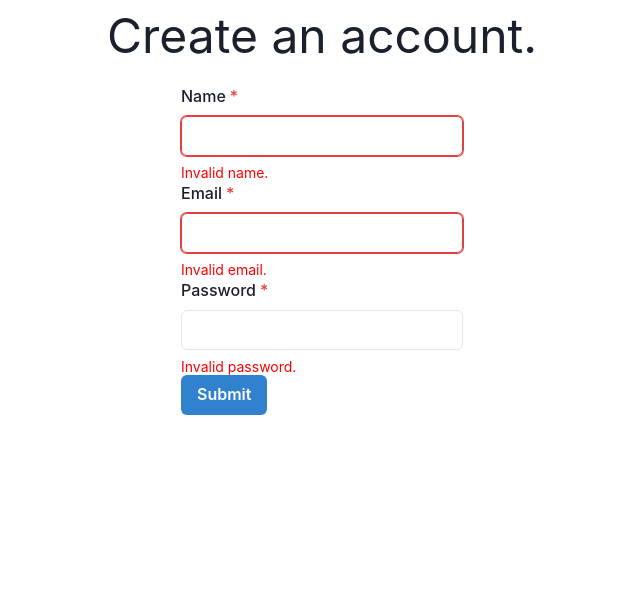
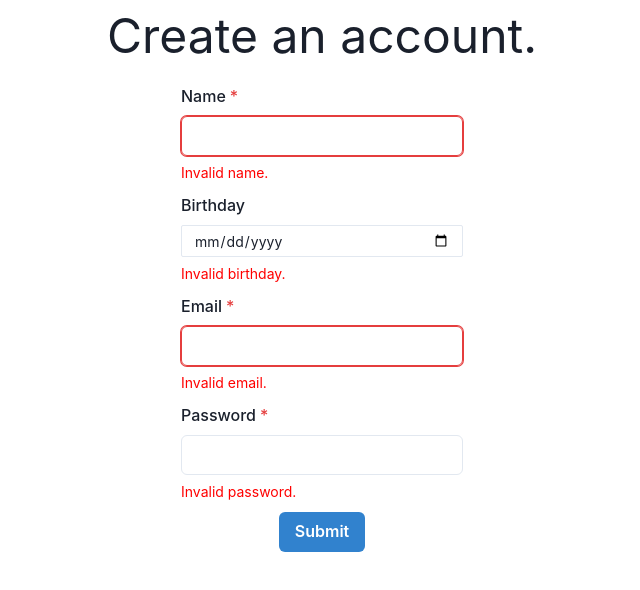
Before and after one commit to ericsyz/KeyLime, a React (Create React App) app in the folder keylime/: page /register in a window 1280 px wide. Shown: the top 590 px of the page, without its empty margins (318-958 px from the left). Built offline with nearby package versions, Linux system fonts and the light colour scheme; no server answers.

Commit message:
store birthday in db

```diff
--- a/keylime/src/components/Account/Account.jsx
+++ b/keylime/src/components/Account/Account.jsx
@@ -12,17 +12,20 @@ export function Account() {
   const [email, setEmail] = useState("");
   const [password, setPassword] = useState("");
   const [name, setName] = useState('');;
+  const [birthday, setBirthday] = useState('');
 
   const handleEmailChange = (e) => setEmail(e.target.value);
   const handlePasswordChange = (e) => setPassword(e.target.value);
   const handleNameChange = (e) => setName(e.target.value);
+  const handleBirthdayChange = (e) => setBirthday(e.target.value);
 
   const emailError = email === '';
   const passwordError = password === '';
   const nameError = name === '';
+  const birthdayError = birthday === '';
   function register(e) {
     e.preventDefault();
-    registerWithEmailAndPassword(name, email, password)
+    registerWithEmailAndPassword(name, birthday, email, password)
       .then((result) => {
         console.log("Worked!");
         navigate('/');
@@ -34,13 +37,21 @@ export function Account() {
   return (
     <VStack spacing={3}>
       <Text fontSize='5xl'>Create an account.</Text>
-      <VStack>
-        <form onSubmit={register}>
-        <FormControl isInvalid={emailError} isRequired>
+      {/* <VStack> */}
+      <form onSubmit={register}>
+        <VStack spacing={3}>
+          <FormControl isInvalid={emailError} isRequired>
             <FormLabel>Name</FormLabel>
             <Input type='email' width='200' value={name} onChange={handleNameChange} />
             {!nameError ? (<FormHelperText>Enter your name.</FormHelperText>) : (
               <FormHelperText color='red'>Invalid name.</FormHelperText>
+            )}
+          </FormControl>
+          <FormControl>
+            <FormLabel>Birthday</FormLabel>
+            <Input type='date' size='sm' value={birthday} onChange={handleBirthdayChange} />
+            {!birthdayError ? (<FormHelperText>Enter your birthdate.</FormHelperText>) : (
+              <FormHelperText color='red'>Invalid birthday.</FormHelperText>
             )}
           </FormControl>
           <FormControl isInvalid={emailError} isRequired>
@@ -58,8 +69,9 @@ export function Account() {
             )}
           </FormControl>
           <Button onClick={register} type='submit' colorScheme='blue'>Submit</Button>
-        </form>
-      </VStack>
+        </VStack>
+      </form>
+      {/* </VStack> */}
 
     </VStack>
   )
--- a/keylime/src/firebase.js
+++ b/keylime/src/firebase.js
@@ -23,12 +23,13 @@ const firebaseConfig = {
 const app = initializeApp(firebaseConfig);
 export const db = getDatabase(app);
 
-export const registerWithEmailAndPassword = async (name, email, password) => {
+export const registerWithEmailAndPassword = async (name, birthday, email, password) => {
   try {
     const res = await createUserWithEmailAndPassword(auth, email, password);
     const user = res.user;
     set(ref(db, `/users/${user.uid}`), {
       name: name,
+      birthday: birthday,
       email: email
     });
   } catch (err) {
```
